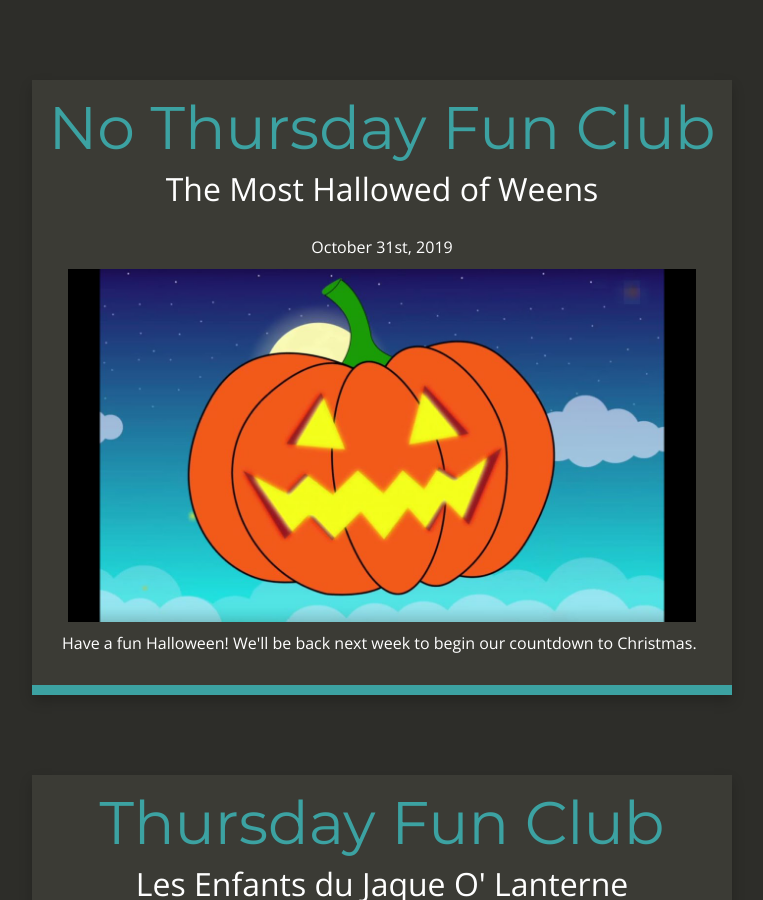
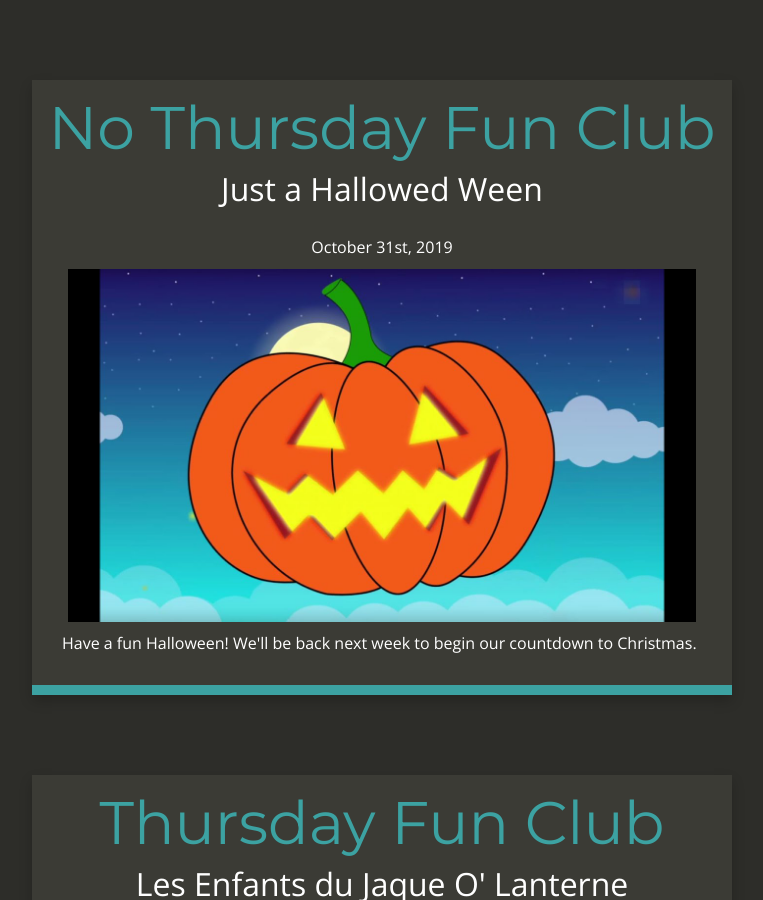
Before and after one commit to paulberb/paulberb.github.io, a Jekyll site: the page built from index.html, in a window 1280 px wide and 900 px high. Shown: the whole window, without its empty margins (258-1021 px from the left). Built offline with Jekyll 4.4.1, drawn with Linux system fonts in a browser that asks for light colours; nearby versions of some CDN libraries.

Commit message:
changed wordin:g

```diff
--- a/index.html
+++ b/index.html
@@ -53,7 +53,7 @@ layout: default
     <div class="row">
         <div class="col-md-12 main content-panel">
             <h1 class="header author-header" itemprop="headline">No Thursday Fun Club</h1>
-            <h2 class="header">The Most Hallowed of Weens</h2>
+            <h2 class="header">Just a Hallowed Ween</h2>
             <div class="author-text">
                 <p>October 31st, 2019</p>
                 <!-- <p>Paul & Jo's</p> -->
```
